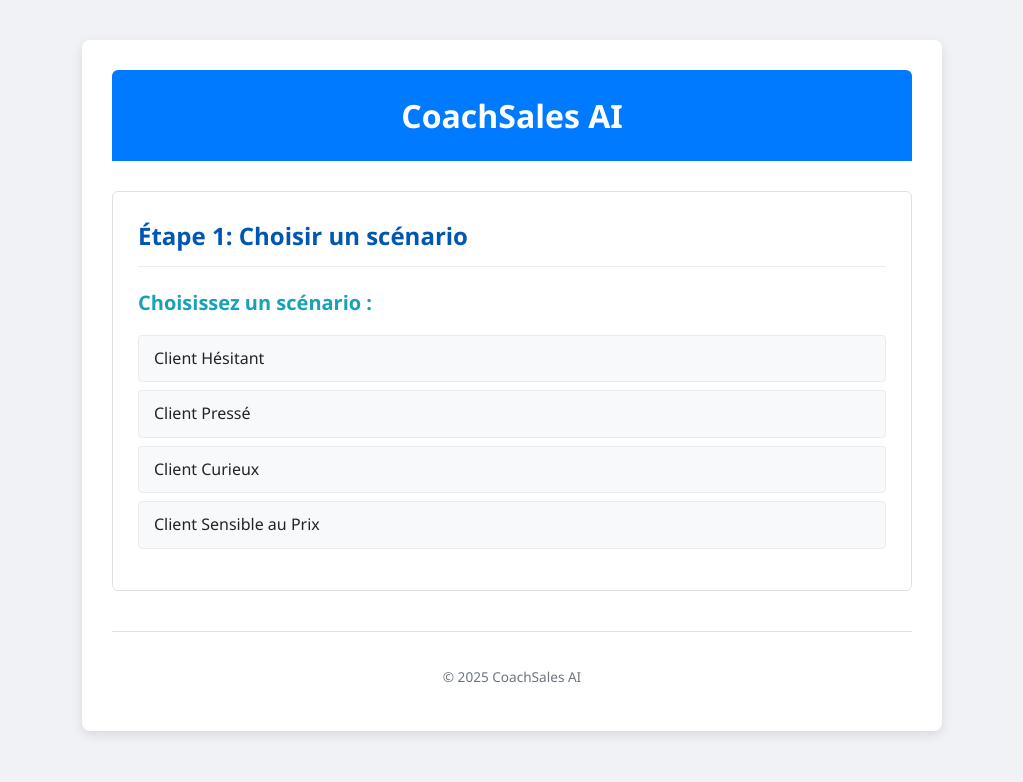
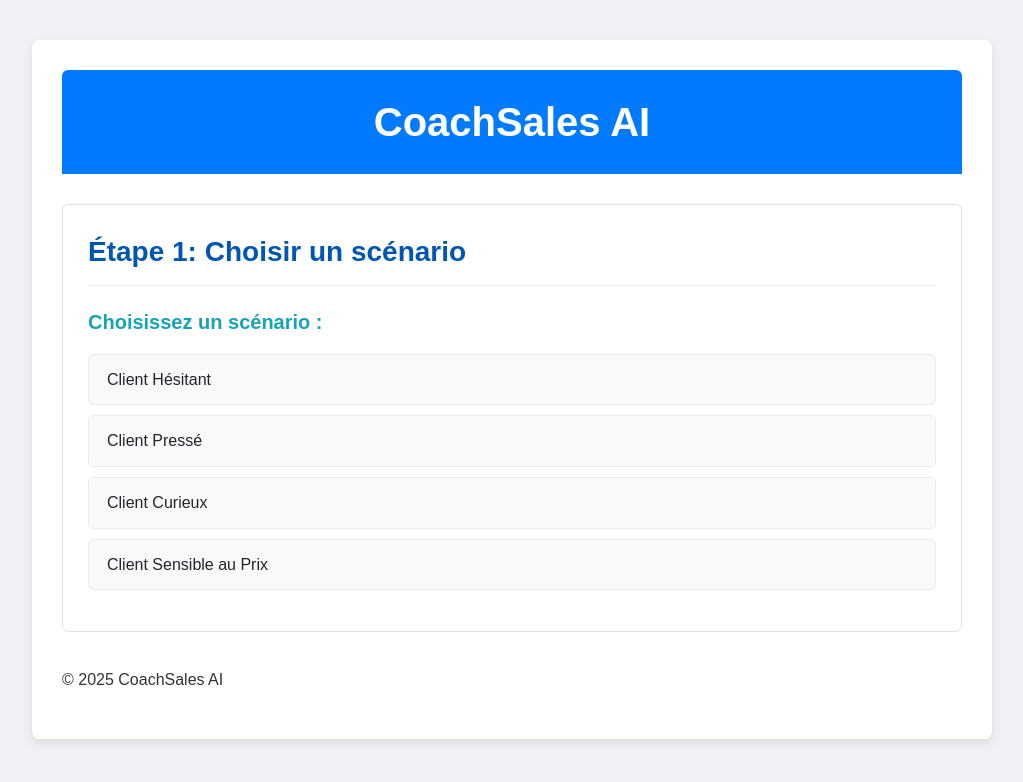
Before and after one commit to Bims002/CoachSalesAI, a React (Vite) app: page / in a window 1280 px wide. Shown: the top 782 px of the page, without its empty margins (128-1151 px from the left). Built offline with nearby package versions, Linux system fonts and the light colour scheme.

Commit message:
Update App.css with improved UI styles

```diff
--- a/src/App.css
+++ b/src/App.css
@@ -1,101 +1,107 @@
 /* Styles pour CoachSales AI viendront ici */
 
 .app-container {
-  max-width: 800px; /* Un peu plus étroit pour une meilleure lisibilité sur grand écran */
-  margin: 40px auto; /* Plus de marge en haut/bas */
-  padding: 30px;   /* Plus de padding interne */
+  max-width: 900px;
+  margin: 40px auto;
+  padding: 30px;
   background-color: #ffffff;
-  box-shadow: 0 4px 12px rgba(0,0,0,0.1); /* Ombre plus douce */
-  border-radius: 8px; /* Coins arrondis pour le conteneur principal */
+  box-shadow: 0 4px 12px rgba(0,0,0,0.1);
+  border-radius: 8px;
+  font-family: Arial, sans-serif;
+  color: #333;
+  -webkit-font-smoothing: antialiased;
+  -moz-osx-font-smoothing: grayscale;
+  overflow-x: hidden;
 }
 
 header {
   background-color: #007bff;
   color: white;
-  padding: 20px; /* Augmentation du padding */
+  padding: 20px;
   text-align: center;
-  margin-bottom: 30px; /* Plus de marge en bas */
-  border-radius: 6px 6px 0 0; /* Coins arrondis en haut, alignés avec app-container */
+  margin-bottom: 30px;
+  border-radius: 6px 6px 0 0;
 }
 
 header h1 {
   margin: 0;
-  font-size: 2em; /* Taille de police un peu plus grande */
+  font-size: 2.5em;
+  font-weight: 700;
 }
 
 .app-section {
-  margin-bottom: 35px; /* Espacement légèrement augmenté */
-  padding: 25px;       /* Padding interne augmenté */
-  border: 1px solid #e0e0e0; /* Bordure plus subtile */
+  margin-bottom: 35px;
+  padding: 25px;
+  border: 1px solid #e0e0e0;
   border-radius: 6px;
-  background-color: #fff; /* Fond blanc pour les sections aussi */
+  background-color: #fff;
+  transition: opacity 0.3s ease;
 }
 
 .app-section h2 {
   margin-top: 0;
-  margin-bottom: 20px; /* Plus d'espace sous les titres h2 */
+  margin-bottom: 20px;
   color: #0056b3;
-  font-size: 1.5em; /* Taille de police pour h2 */
-  border-bottom: 1px solid #eee; /* Ligne de séparation sous h2 */
-  padding-bottom: 10px; /* Espace pour la ligne */
+  font-size: 1.75em;
+  border-bottom: 1px solid #eee;
+  padding-bottom: 10px;
 }
 
-/* Style pour les h3 à l'intérieur des composants (ex: "Choisissez un scénario :") */
 .app-section h3 {
   margin-top: 0;
   margin-bottom: 15px;
-  color: #17a2b8; /* Couleur différente pour h3 (turquoise) */
+  color: #17a2b8;
   font-size: 1.25em;
 }
 
-/* Style pour les h4 à l'intérieur des sections (ex: "Score Global :") */
 .app-section h4 {
-  margin-top: 10px; /* Un peu d'espace au-dessus */
+  margin-top: 10px;
   margin-bottom: 8px;
-  color: #495057; /* Gris foncé, plus lisible */
-  font-size: 1.1em;
+  color: #495057;
+  font-size: 1.2em;
   font-weight: bold;
-}
-
-footer {
-  text-align: center;
-  margin-top: 40px;
-  padding-top: 20px;
-  border-top: 1px solid #e0e0e0;
-  font-size: 0.85em; /* Taille de police légèrement réduite */
-  color: #6c757d; /* Couleur de texte plus douce */
 }
 
 button {
   background-color: #28a745;
   color: white;
   border: none;
-  padding: 12px 20px; /* Padding augmenté pour un bouton plus grand */
-  font-size: 1em;
-  font-weight: bold; /* Texte en gras */
-  border-radius: 5px; /* Coins légèrement plus arrondis */
+  padding: 14px 24px;
+  font-size: 1.1em;
+  font-weight: bold;
+  border-radius: 6px;
   cursor: pointer;
   transition: background-color 0.2s;
 }
 
 button:hover {
-  background-color: #218838; /* Vert plus foncé au survol */
+  background-color: #218838;
+}
+
+button:disabled {
+  background-color: #6c757d;
+  cursor: not-allowed;
+  opacity: 0.65;
+}
+
+button:disabled:hover {
+  background-color: #5a6268;
 }
 
 ul {
-  list-style-type: none; /* Suppression des puces par défaut */
+  list-style-type: none;
   padding-left: 0;
 }
 
-.app-section ul li { /* Ciblage plus spécifique pour les li dans les sections */
+.app-section ul li {
   background-color: #f8f9fa;
-  padding: 10px 15px;
-  margin-bottom: 8px;
-  border-radius: 4px;
+  padding: 12px 18px;
+  margin-bottom: 10px;
+  border-radius: 6px;
   border: 1px solid #e9ecef;
-  cursor: pointer; /* Indique qu'ils sont cliquables */
-  transition: background-color 0.2s, border-color 0.2s, color 0.2s; /* Ajout de color à la transition */
-  color: #212529; /* Couleur de texte plus foncée pour une meilleure lisibilité */
+  cursor: pointer;
+  transition: background-color 0.2s, border-color 0.2s, color 0.2s;
+  color: #212529;
 }
 
 .app-section ul li:hover {
@@ -104,19 +110,18 @@ ul {
 }
 
 .app-section ul li.selected {
-  background-color: #007bff; /* Bleu pour l'élément sélectionné */
+  background-color: #007bff;
   color: white;
   border-color: #0056b3;
   font-weight: bold;
 }
 
-/* Style pour la description du scénario sélectionné */
 .selected-scenario-description {
   margin-top: 15px;
-  padding: 10px;
-  background-color: #e9f7ff; /* Fond bleu clair */
-  border-left: 4px solid #007bff; /* Bordure gauche bleue */
-  color: #004085; /* Texte bleu foncé */
+  padding: 12px;
+  background-color: #e9f7ff;
+  border-left: 6px solid #007bff;
+  color: #004085;
 }
 
 .selected-scenario-description h4 {
@@ -125,39 +130,27 @@ ul {
   color: #004085;
 }
 
-/* Styles pour les placeholders de texte (par exemple, dans ConversationView) */
 .placeholder-text {
   color: #6c757d;
   font-style: italic;
 }
 
-/* Style pour les boutons désactivés */
-button:disabled {
-  background-color: #6c757d; /* Gris pour désactivé */
-  cursor: not-allowed;
-  opacity: 0.65;
-}
-
-button:disabled:hover {
-  background-color: #5a6268; /* Gris un peu plus foncé au survol si désactivé */
-}
-
-/* Styles pour la liste des messages de conversation */
 .messages-list {
-  max-height: 300px; /* Hauteur maximale, avec scroll si dépasse */
+  max-height: 350px;
   overflow-y: auto;
-  padding: 10px;
+  padding: 12px;
   border: 1px solid #e0e0e0;
-  border-radius: 4px;
-  background-color: #f8f9fa; /* Fond légèrement différent pour la zone de chat */
+  border-radius: 6px;
+  background-color: #f8f9fa;
 }
 
 .message {
-  margin-bottom: 10px;
-  padding: 8px 12px;
-  border-radius: 7px;
-  line-height: 1.4;
-  max-width: 80%; /* Les messages ne prennent pas toute la largeur */
+  margin-bottom: 12px;
+  padding: 10px 14px;
+  border-radius: 10px;
+  line-height: 1.5;
+  max-width: 80%;
+  word-wrap: break-word;
 }
 
 .message p {
@@ -165,39 +158,65 @@ button:disabled:hover {
 }
 
 .message.user {
-  background-color: #007bff; /* Bleu pour l'utilisateur */
+  background-color: #007bff;
   color: white;
-  margin-left: auto; /* Aligner à droite */
+  margin-left: auto;
   text-align: right;
 }
 
 .message.ai {
-  background-color: #e9ecef; /* Gris clair pour l'IA */
+  background-color: #e9ecef;
   color: #212529;
-  margin-right: auto; /* Aligner à gauche */
+  margin-right: auto;
   text-align: left;
 }
 
 .message.interim {
   background-color: transparent;
-  color: #28a745; /* Vert pour la transcription en cours */
+  color: #28a745;
   font-style: italic;
-  text-align: right; /* Aligner avec les messages utilisateur */
+  text-align: right;
   padding-right: 0;
 }
 
 .play-audio-button {
-  background-color: #17a2b8; /* Turquoise, comme les H3 */
+  background-color: #17a2b8;
   color: white;
   border: none;
-  padding: 5px 10px;
-  font-size: 0.8em;
-  border-radius: 4px;
+  padding: 6px 12px;
+  font-size: 0.9em;
+  border-radius: 6px;
   cursor: pointer;
-  margin-left: 10px; /* Espace par rapport au texte du message IA */
+  margin-left: 12px;
   vertical-align: middle;
 }
 
 .play-audio-button:hover {
-  background-color: #138496; /* Turquoise plus foncé */
+  background-color: #138496;
 }
+
+@media (max-width: 768px) {
+  .app-container {
+    max-width: 100%;
+    margin: 20px;
+    padding: 15px;
+  }
+
+  header h1 {
+    font-size: 1.8em;
+  }
+
+  .app-section {
+    padding: 15px;
+  }
+
+  button {
+    width: 100%;
+    padding: 14px 0;
+    font-size: 1.2em;
+  }
+
+  .messages-list {
+    max-height: 250px;
+  }
+}
```
